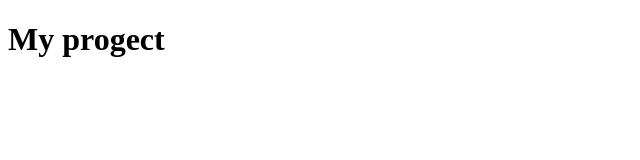
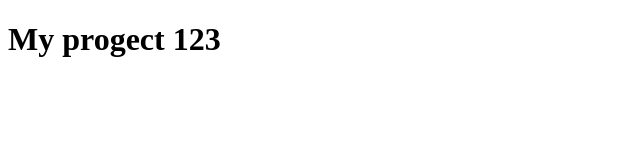
Before and after one commit to oleksandr-noa/my-progects, a plain HTML site: page index.html in a window 1280 px wide. Shown: the full height of the page, 0-640 px from the left. Drawn offline with Linux system fonts and the light colour scheme.

Commit message:
Update index.html

```diff
--- a/index.html
+++ b/index.html
@@ -7,6 +7,6 @@
     <title>My progect</title>
 </head>
 <body>
-    <h1>My progect</h1>
+    <h1>My progect 123</h1>
 </body>
 </html>
```
